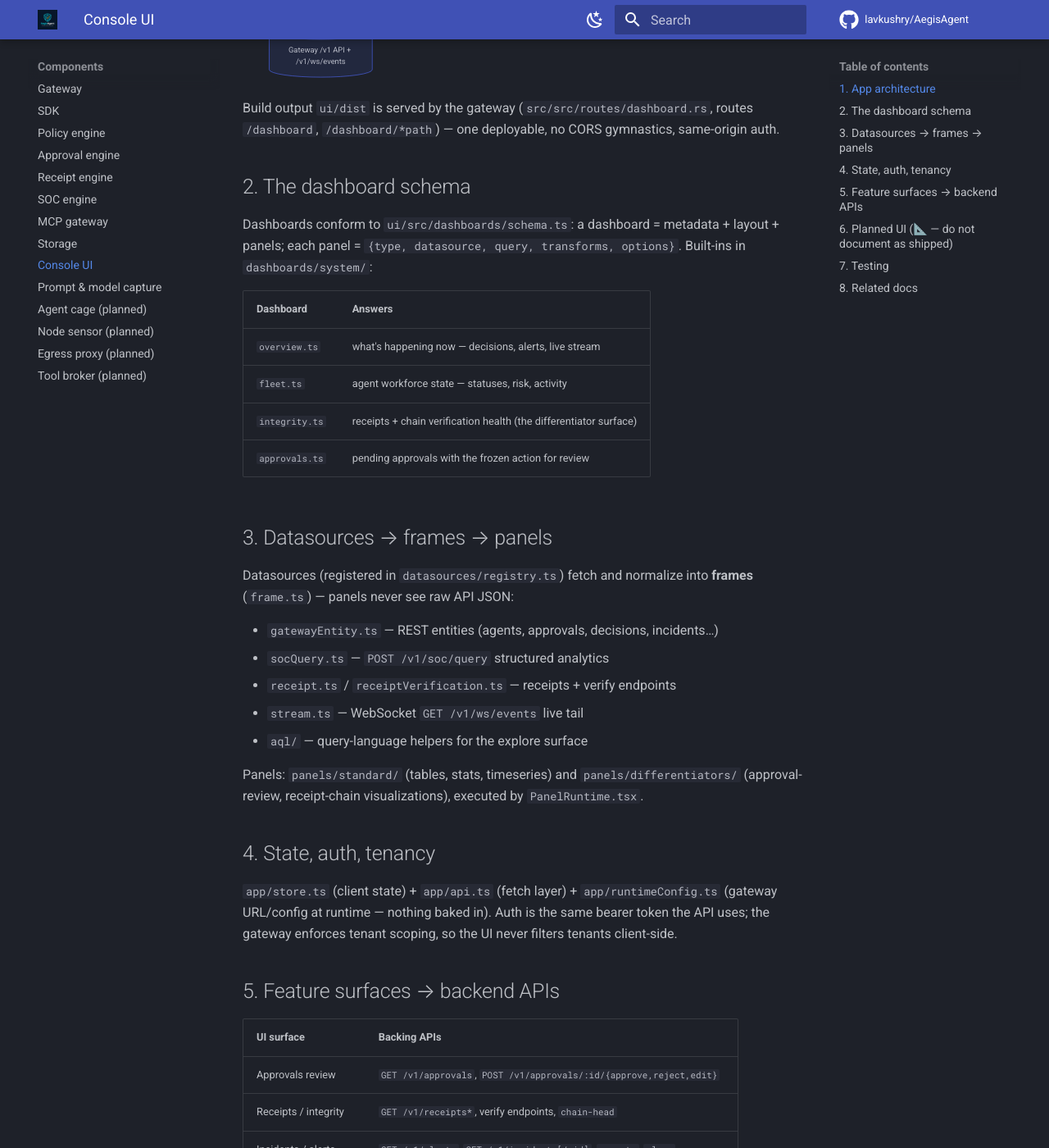
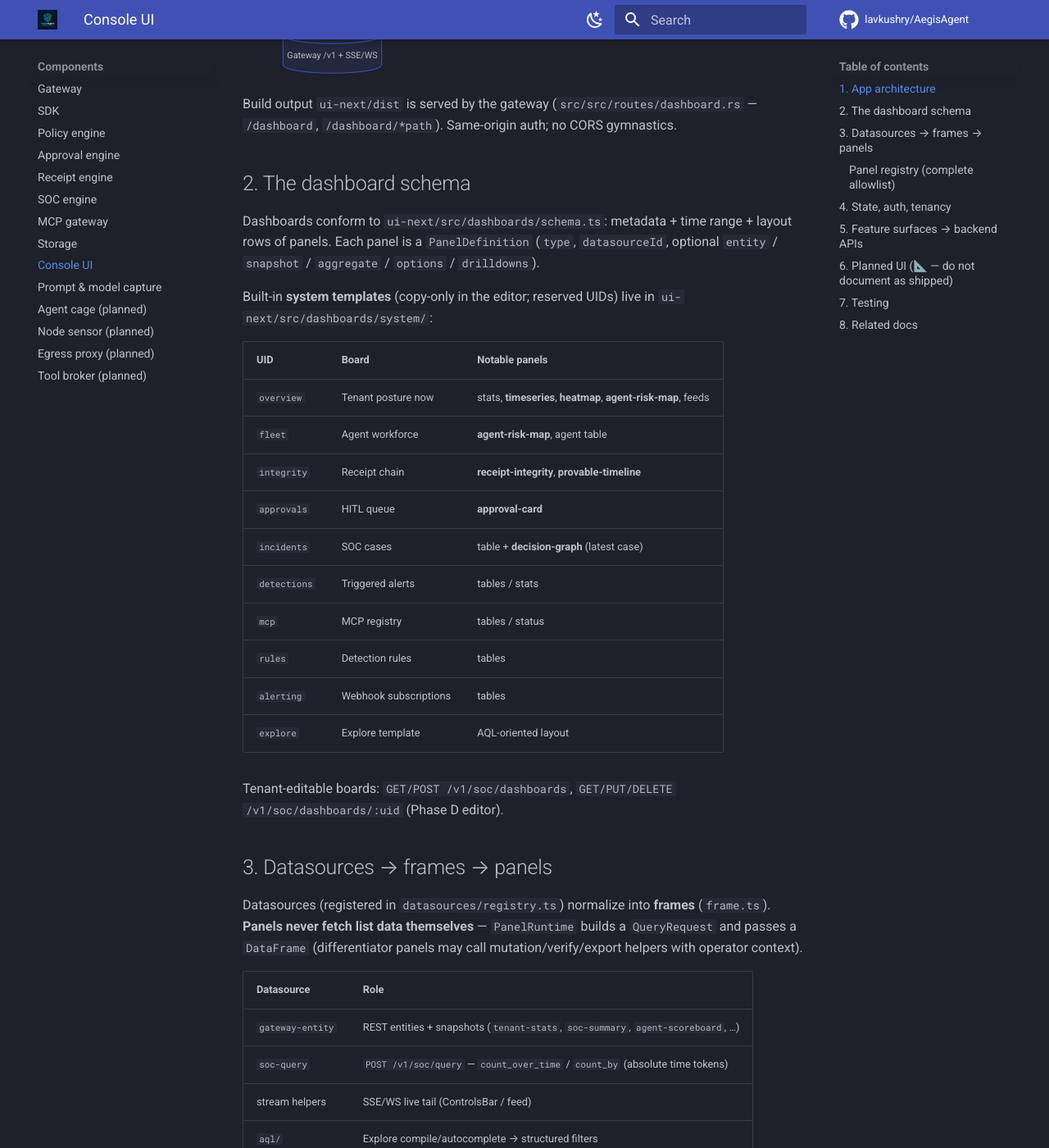
Before and after one commit to lavkushry/AegisAgent, an MkDocs documentation site: the page built from docs/components/Console_UI.md, in a window 1280 px wide and 1400 px high, scrolled down 801 px. Shown: the whole window at 82% size. Built offline with MkDocs 1.6.1 and Material for MkDocs 9.7.7, drawn with Linux system fonts in a browser that asks for light colours; comment, search, counter and statistics services are not loaded; some of the changed text lies outside the part shown.

Commit message:
docs: document complete ui-next panel suite and system boards
Refresh Console_UI, Bun contracts, feature_history, ui-next README, and
CHANGELOG for the full registered panel allowlist (#1821–#1828).

````diff
--- a/docs/components/Console_UI.md
+++ b/docs/components/Console_UI.md
@@ -2,7 +2,7 @@
 
 **One sentence:** the console is a schema-driven Bun SPA (`ui-next/`) served by the gateway at `/dashboard`, where dashboards are data, panels render frames, and every pixel maps to a `/v1` API.
 
-> **Cutover (Phase E):** production is `ui-next/` only. Binding contracts: [Console_UI_Bun_Contracts.md](./Console_UI_Bun_Contracts.md). Paths below that still say `ui/` refer to historical Next layout; use `ui-next/src/…` for current code.
+> **Production tree:** `ui-next/` only (Bun + Vite + React 19). Binding contracts: [Console_UI_Bun_Contracts.md](./Console_UI_Bun_Contracts.md).
 
 Hands-on onboarding: [onboarding/For_Frontend_Engineer.md](../onboarding/For_Frontend_Engineer.md). Design system: [AegisAgent_SOC_Console_Design_System.md](../AegisAgent_SOC_Console_Design_System.md). UX model: [AegisAgent_SOC_UI_Design.md](../AegisAgent_SOC_UI_Design.md).
 
@@ -10,68 +10,113 @@
 
 ```mermaid
 flowchart LR
-    subgraph ui[ui/src]
-        APP[app/: api.ts · store.ts ·<br/>runtimeConfig.ts · providers.tsx]
+    subgraph ui[ui-next/src]
+        APP[app/: store · runtimeConfig · providers]
         CHROME[chrome/: shell + nav]
-        DASH[dashboards/: schema.ts +<br/>system/overview·fleet·integrity·approvals]
-        DS[datasources/: gatewayEntity · socQuery ·<br/>receipt · receiptVerification · stream WS · aql]
-        PAN[panels/: PanelRuntime ·<br/>standard/ · differentiators/]
-        DSN[design-system/ · hooks/ · state/]
+        DASH[dashboards/: schema · editor · system/*]
+        DS[datasources/: gatewayEntity · socQuery · frame · aql · stream]
+        PAN[panels/: PanelRuntime · standard/ · differentiators/]
+        FEAT[features/: Approvals · Integrity · Explore · Agents · …]
+        DSGN[design-system/tokens · hooks · lib]
     end
     DASH --> PAN
-    DS -->|frames via frame.ts| PAN
+    DS -->|DataFrame| PAN
     APP --> DS
-    GW[(Gateway /v1 API + /v1/ws/events)] --> DS
+    FEAT --> DS
+    GW[(Gateway /v1 + SSE/WS)] --> DS
 ```
 
-Build output `ui/dist` is served by the gateway (`src/src/routes/dashboard.rs`, routes `/dashboard`, `/dashboard/*path`) — one deployable, no CORS gymnastics, same-origin auth.
+Build output `ui-next/dist` is served by the gateway (`src/src/routes/dashboard.rs` — `/dashboard`, `/dashboard/*path`). Same-origin auth; no CORS gymnastics.
 
 ## 2. The dashboard schema
 
-Dashboards conform to `ui/src/dashboards/schema.ts`: a dashboard = metadata + layout + panels; each panel = `{type, datasource, query, transforms, options}`. Built-ins in `dashboards/system/`:
+Dashboards conform to `ui-next/src/dashboards/schema.ts`: metadata + time range + layout rows of panels. Each panel is a `PanelDefinition` (`type`, `datasourceId`, optional `entity` / `snapshot` / `aggregate` / `options` / `drilldowns`).
 
-| Dashboard | Answers |
-|---|---|
-| `overview.ts` | what's happening now — decisions, alerts, live stream |
-| `fleet.ts` | agent workforce state — statuses, risk, activity |
-| `integrity.ts` | receipts + chain verification health (the differentiator surface) |
-| `approvals.ts` | pending approvals with the frozen action for review |
+Built-in **system templates** (copy-only in the editor; reserved UIDs) live in `ui-next/src/dashboards/system/`:
+
+| UID | Board | Notable panels |
+|---|---|---|
+| `overview` | Tenant posture now | stats, **timeseries**, **heatmap**, **agent-risk-map**, feeds |
+| `fleet` | Agent workforce | **agent-risk-map**, agent table |
+| `integrity` | Receipt chain | **receipt-integrity**, **provable-timeline** |
+| `approvals` | HITL queue | **approval-card** |
+| `incidents` | SOC cases | table + **decision-graph** (latest case) |
+| `detections` | Triggered alerts | tables / stats |
+| `mcp` | MCP registry | tables / status |
+| `rules` | Detection rules | tables |
+| `alerting` | Webhook subscriptions | tables |
+| `explore` | Explore template | AQL-oriented layout |
+
+Tenant-editable boards: `GET/POST /v1/soc/dashboards`, `GET/PUT/DELETE /v1/soc/dashboards/:uid` (Phase D editor).
 
 ## 3. Datasources → frames → panels
 
-Datasources (registered in `datasources/registry.ts`) fetch and normalize into **frames** (`frame.ts`) — panels never see raw API JSON:
+Datasources (registered in `datasources/registry.ts`) normalize into **frames** (`frame.ts`). **Panels never fetch list data themselves** — `PanelRuntime` builds a `QueryRequest` and passes a `DataFrame` (differentiator panels may call mutation/verify/export helpers with operator context).
 
-- `gatewayEntity.ts` — REST entities (agents, approvals, decisions, incidents…)
-- `socQuery.ts` — `POST /v1/soc/query` structured analytics
-- `receipt.ts` / `receiptVerification.ts` — receipts + verify endpoints
-- `stream.ts` — WebSocket `GET /v1/ws/events` live tail
-- `aql/` — query-language helpers for the explore surface
+| Datasource | Role |
+|---|---|
+| `gateway-entity` | REST entities + snapshots (`tenant-stats`, `soc-summary`, `agent-scoreboard`, …) |
+| `soc-query` | `POST /v1/soc/query` — `count_over_time` / `count_by` (absolute time tokens) |
+| stream helpers | SSE/WS live tail (ControlsBar / feed) |
+| `aql/` | Explore compile/autocomplete → structured filters |
 
-Panels: `panels/standard/` (tables, stats, timeseries) and `panels/differentiators/` (approval-review, receipt-chain visualizations), executed by `PanelRuntime.tsx`.
+### Panel registry (complete allowlist)
+
+Registered in `ui-next/src/panels/registry.ts` (types in `panels/types.ts`). Zero chart-library dependency for v1 charts (pure SVG).
+
+**Standard** (`panels/standard/`):
+
+| Type | Renders |
+|---|---|
+| `stat` | Single number + optional thresholds |
+| `table` | Columnar frame (badges for decision/trust/hash) |
+| `timeseries` | SVG series from `count_over_time` (`bucket`/`count`) |
+| `heatmap` | SVG categorical intensity from `count_by` (`value`/`count`) |
+| `status` | Health / state chips |
+| `feed` | Live-ish event list |
+| `note` | Static markdown-ish body (no fetch) |
+
+**Differentiators / fleet** (`panels/differentiators/`):
+
+| Type | Renders | Primary APIs |
+|---|---|---|
+| `approval-card` ★ | Frozen action + `action_hash` + Approve/Reject | `/v1/approvals`, approve/reject |
+| `provable-timeline` ★ | Receipt rows + per-row Verify | `/v1/receipts`, `…/verify` |
+| `receipt-integrity` ★ | Chain summary + Verify range + evidence ZIPs | `verify-range`, `/v1/evidence/export`, compliance pack |
+| `agent-risk-map` | Ranked 24h composite risk (advisory only) | `GET /v1/agents/risk-scoreboard` |
+| `decision-graph` | Layered evidence graph SVG | `GET /v1/graph/{incident\|agent\|run}/:id` |
+
+PR trail for charts + differentiators: **#1821–#1828**.
 
 ## 4. State, auth, tenancy
 
-`app/store.ts` (client state) + `app/api.ts` (fetch layer) + `app/runtimeConfig.ts` (gateway URL/config at runtime — nothing baked in). Auth is the same bearer token the API uses; the gateway enforces tenant scoping, so the UI never filters tenants client-side.
+`app/store.ts` (client state) + `lib/http/client.ts` (fetch) + `app/runtimeConfig.ts`. Auth is the same bearer token as the API. Gateway enforces tenant scoping via `X-Aegis-Tenant-ID` — the UI never “filters tenants” client-side for isolation. Fail-closed: empty tenant blocks `/v1` calls.
 
 ## 5. Feature surfaces → backend APIs
 
 | UI surface | Backing APIs |
 |---|---|
 | Approvals review | `GET /v1/approvals`, `POST /v1/approvals/:id/{approve,reject,edit}` |
-| Receipts / integrity | `GET /v1/receipts*`, verify endpoints, `chain-head` |
-| Incidents / alerts | `GET /v1/alerts`, `GET /v1/incidents[/:id]`, `narrate`, `close` |
-| Fleet / agent actions | `GET /v1/agents`, freeze/unfreeze/revoke/restore |
-| Live stream | `GET /v1/ws/events` |
-| Stats/timeseries | `GET /v1/stats`, `GET /v1/decisions/timeseries`, `GET /v1/soc/summary` |
+| Integrity / receipts | `GET /v1/receipts*`, verify / verify-range, evidence packs |
+| Incidents / graph | `GET /v1/incidents[/:id]`, `GET /v1/graph/incident/:id`, evidence-pack ZIP |
+| Fleet / agent actions | `GET /v1/agents`, freeze/unfreeze/revoke/restore, risk-scoreboard |
+| Explore | AQL → decisions / `POST /v1/soc/query` |
+| Overview analytics | `POST /v1/soc/query` (`count_over_time`, `count_by`), snapshots |
+| Live stream | ControlsBar stream subscription (gateway SSE/WS) |
+| Tenant dashboards | `/v1/soc/dashboards` |
 
 ## 6. Planned UI (📐 — do not document as shipped)
 
-Agent-cage console (runs list, runtime timeline, kill/quarantine buttons over control commands) is Phase 9 of [AegisAgent_Phased_PR_Plan.md](../AegisAgent_Phased_PR_Plan.md); the backing timeline API partially exists (`GET /v1/runtime/runs/:id/events`). Status: [Implementation_Status.md](../Implementation_Status.md).
+Agent-cage console (runs list, runtime timeline, kill/quarantine over control commands) remains Phase 9 of [AegisAgent_Phased_PR_Plan.md](../AegisAgent_Phased_PR_Plan.md). Status: [Implementation_Status.md](../Implementation_Status.md).
+
+North-star chart libs (uPlot / ECharts / TanStack virtual table) stay swappable behind the panel registry — not required for the current SVG v1.
 
 ## 7. Testing
 
-Vitest unit tests colocated (`*.test.ts` — datasources, store, runtimeConfig) · `cd ui && npm test` · full-stack Playwright in `e2e/` against a running gateway. Visual/UX changes should respect the design-system tokens in `ui/src/design-system/`.
+- Unit: `cd ui-next && bun test` (Bun test runner; colocated `*.test.ts`)
+- Typecheck / lint: `bun run typecheck`, `bun run lint` (oxlint)
+- E2E: Playwright in `e2e/` (`dashboard-*.spec.ts`, `mocked-soc-workflows.spec.ts`) against gateway + mock fixtures
 
 ## 8. Related docs
 
-[onboarding/For_Frontend_Engineer.md](../onboarding/For_Frontend_Engineer.md) · [AegisAgent_SOC_UI_Design.md](../AegisAgent_SOC_UI_Design.md) · [api-reference.md](../api-reference.md) · `ui/README.md`
+[Console_UI_Bun_Contracts.md](./Console_UI_Bun_Contracts.md) · [onboarding/For_Frontend_Engineer.md](../onboarding/For_Frontend_Engineer.md) · [AegisAgent_SOC_UI_Design.md](../AegisAgent_SOC_UI_Design.md) · [evidence-graph.md](../evidence-graph.md) · [api-reference.md](../api-reference.md) · `ui-next/README.md`
````
Also changed, not shown: CHANGELOG.md (+10 -0 lines), docs/components/Console_UI_Bun_Contracts.md (+19 -1 lines), docs/feature_history.md (+6 -1 lines), ui-next/README.md (+10 -1 lines).
